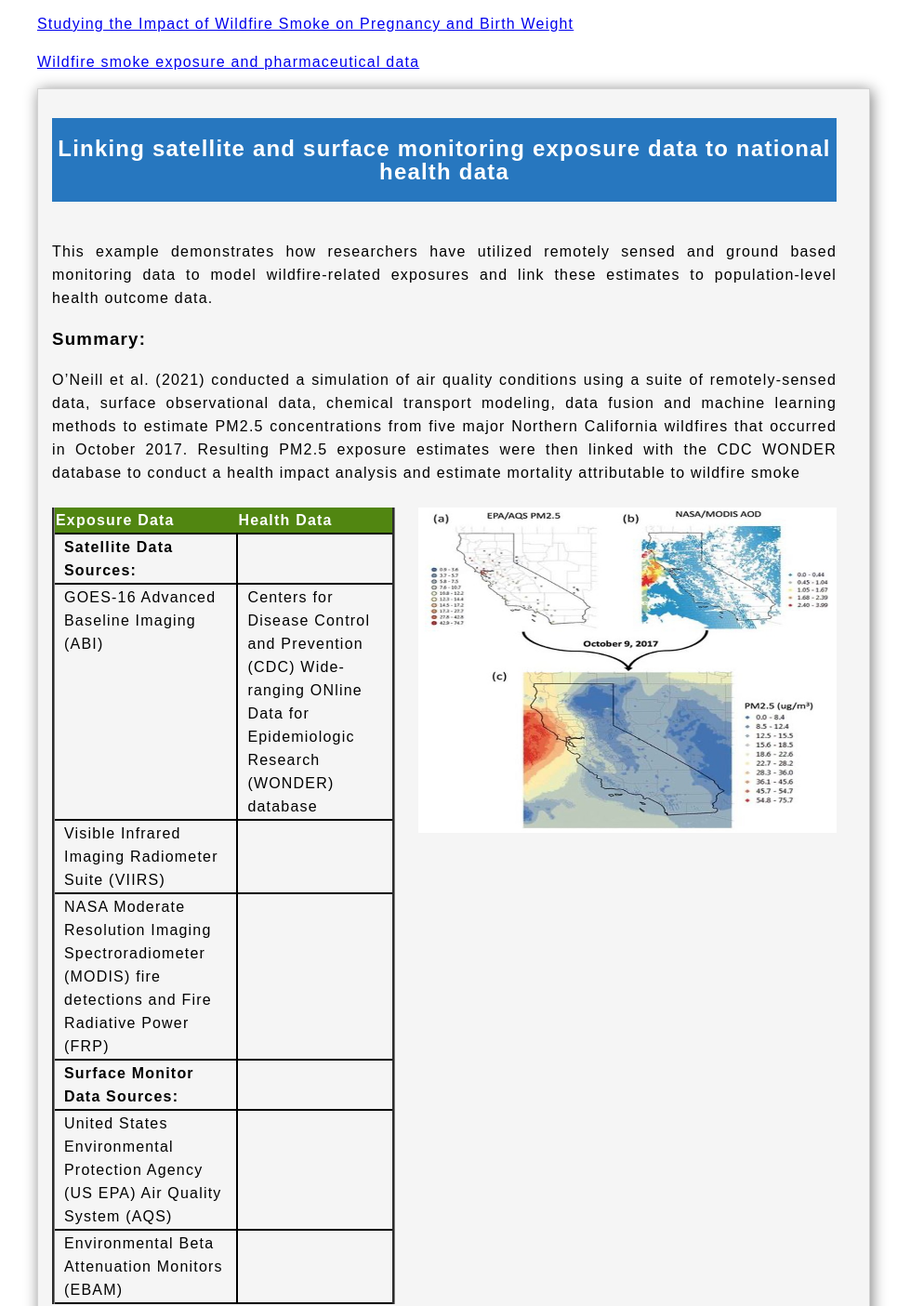
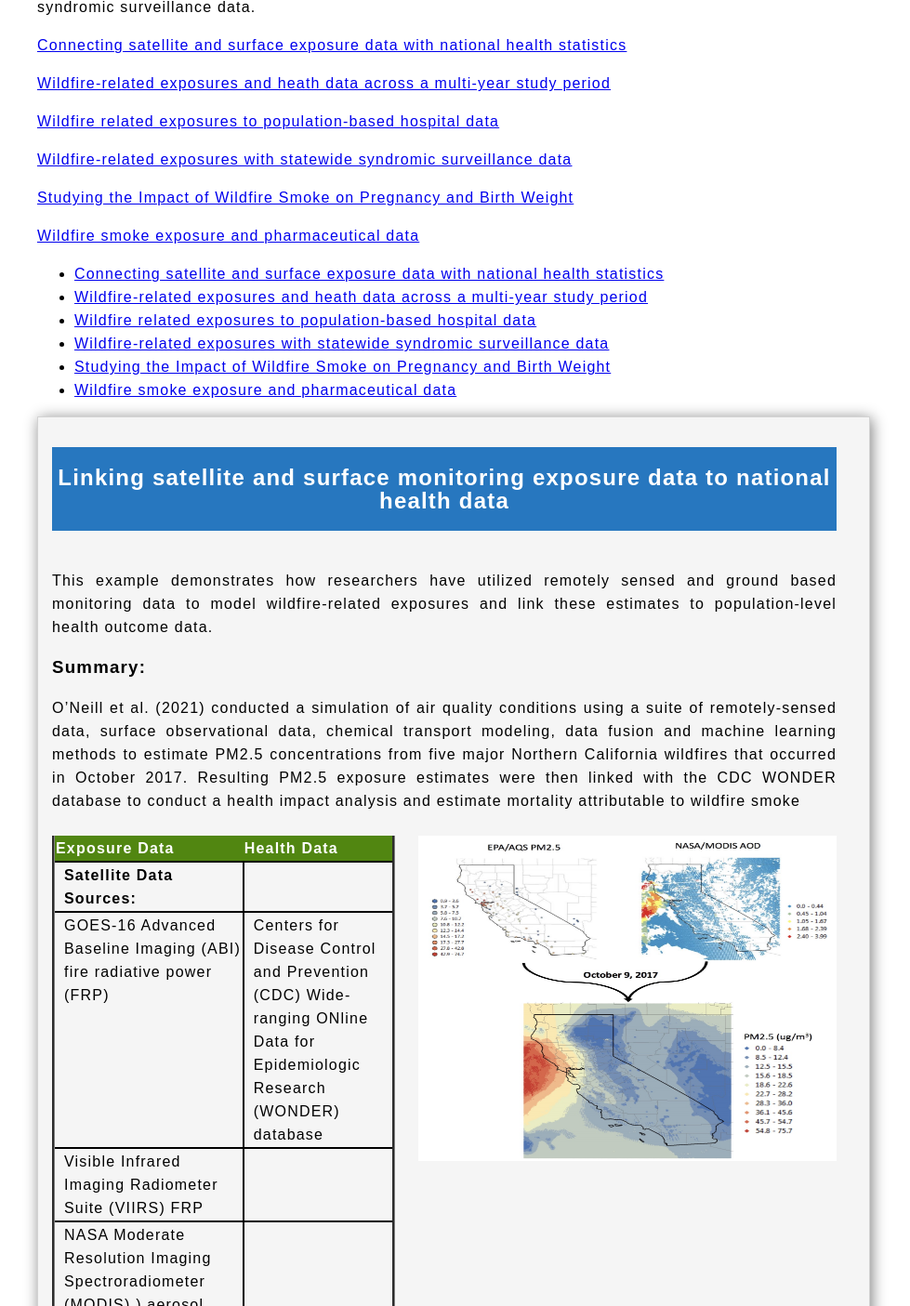
Before and after one commit to NIEHS/CHORDSLiteratureExamples, a plain HTML site: page docs/index.html in a window 1280 px wide. Shown: the part 293-1698 px from the top of the page at 93% size, without its empty margins (152-1131 px from the left). Drawn offline with Linux system fonts and the light colour scheme.

Commit message:
update based on Ann feedback on April

```diff
--- a/docs/index.html
+++ b/docs/index.html
@@ -15,6 +15,9 @@
     <br>
     <!--Index -->
 
+<h3>Introduction</h3>
+This collection of case studies is intended to provide examples of research articles that examine the health effects of wildfire-related exposures and highlight the key climate, environment, and health data sets used in these studies. We aimed to include studies that integrated a diverse range of exposure data, such as satellite and surface monitoring data, and health data sources, such as administrative, pharmaceutical, and syndromic surveillance data.
+
   <p><a href="#C1">Connecting satellite and surface exposure data with national health statistics
   </a></p>
   <p><a href="#C2">Wildfire-related exposures and heath data across a multi-year study period </a></p>
@@ -22,6 +25,15 @@
   <p><a href="#C4">Wildfire-related exposures with statewide syndromic surveillance data</a></p>
   <p><a href="#C5">Studying the Impact of Wildfire Smoke on Pregnancy and Birth Weight</a></p>
   <p><a href="#C6">Wildfire smoke exposure and pharmaceutical data</a></p>
+<uL>
+  <li><a href="#C1">Connecting satellite and surface exposure data with national health statistics
+  </a></li>
+  <li><a href="#C2">Wildfire-related exposures and heath data across a multi-year study period </a></li>
+  <li><a href="#C3">Wildfire related exposures to population-based hospital data</a></li>
+  <li><a href="#C4">Wildfire-related exposures with statewide syndromic surveillance data</a></li>
+  <li><a href="#C5">Studying the Impact of Wildfire Smoke on Pregnancy and Birth Weight</a></li>
+  <li><a href="#C6">Wildfire smoke exposure and pharmaceutical data</a></li>
+</uL>
 
 
     <!-- First Row -->
@@ -48,15 +60,15 @@
     <td></td>
   </tr>
   <tr>
-    <td>GOES-16 Advanced Baseline Imaging (ABI)</td>
+    <td>GOES-16 Advanced Baseline Imaging (ABI) fire radiative power (FRP)</td>
     <td >Centers for Disease Control and Prevention (CDC) Wide-ranging ONline Data for Epidemiologic Research (WONDER) database</td>
   </tr>
   <tr>
-    <td>Visible Infrared Imaging Radiometer Suite (VIIRS) </td>
+    <td>Visible Infrared Imaging Radiometer Suite (VIIRS) FRP</td>
     <td></td>
   </tr>
   <tr>
-    <td>NASA Moderate Resolution Imaging Spectroradiometer (MODIS) fire detections and Fire Radiative Power (FRP)</td>
+    <td>NASA Moderate Resolution Imaging Spectroradiometer (MODIS) ) aerosol optical depth and FRP</td>
     <td></td>
   </tr>
   <tr>
@@ -68,13 +80,13 @@
     <td></td>
   </tr>
   <tr>
-    <td>Environmental Beta Attenuation Monitors (EBAM)</td>
+    <td>Environmental Beta Attenuation Monitors (EBAM) from the Interagency Wildland Fire Air Quality Response Program and California Air Resources Board</td>
     <td ></td>
   </tr>
 </table>
 </section>
  <section class="column"  >
-        <img src="imgs/wildfire_health_s.jpg" alt="Combined Data on Wildfires and Health" class="aligncenter" width="350px">
+        <img src="imgs/Fig_3_DF.jpg" alt="Combined Data on Wildfires and Health" class="aligncenter" width="350px">
 
 </section>
 </div>
@@ -253,7 +265,7 @@ Rappold AG, Stone SL, Cascio WE, Neas LM, Kilaru VJ, Carraway MS, Szykman JJ, Is
 </table>
 </section>
  <section class="column"  >
-        <img src="imgs/wildfire_birth.jpg" alt="Combined Data on Wildfires and Health" class="aligncenter" width="350px">
+        <img src="imgs/wildfire_birth_original.jpg" alt="Combined Data on Wildfires and Health" class="aligncenter" width="350px">
 
 </section>
 </div>
@@ -303,7 +315,7 @@ Holstius DM, Reid CE, Jesdale BM, Morello-Frosch R. Birth weight following pregn
 </table>
 </section>
  <section class="column"  >
-        <img src="imgs/wildfire_pharmaceutical_s.jpg" alt="Combined Data on Wildfires and Health" class="aligncenter" width="350px">
+        <img src="imgs/wildfire_pharmaceutical_orginal.jpg" alt="Combined Data on Wildfires and Health" class="aligncenter" width="350px">
 
  </section>
     </div>
```
Also changed, not shown: literature_tool_v5.html (+19 -7 lines), docs/imgs/Fig_3_DF.jpg (added), docs/imgs/wildfire_birth_original.jpg (added), docs/imgs/wildfire_pharmaceutical_orginal.jpg (added), imgs/Fig_3_DF.jpg (added), imgs/wildfire_birth_original.jpg (added), imgs/wildfire_pharmaceutical_orginal.jpg (added), 4 other files.
